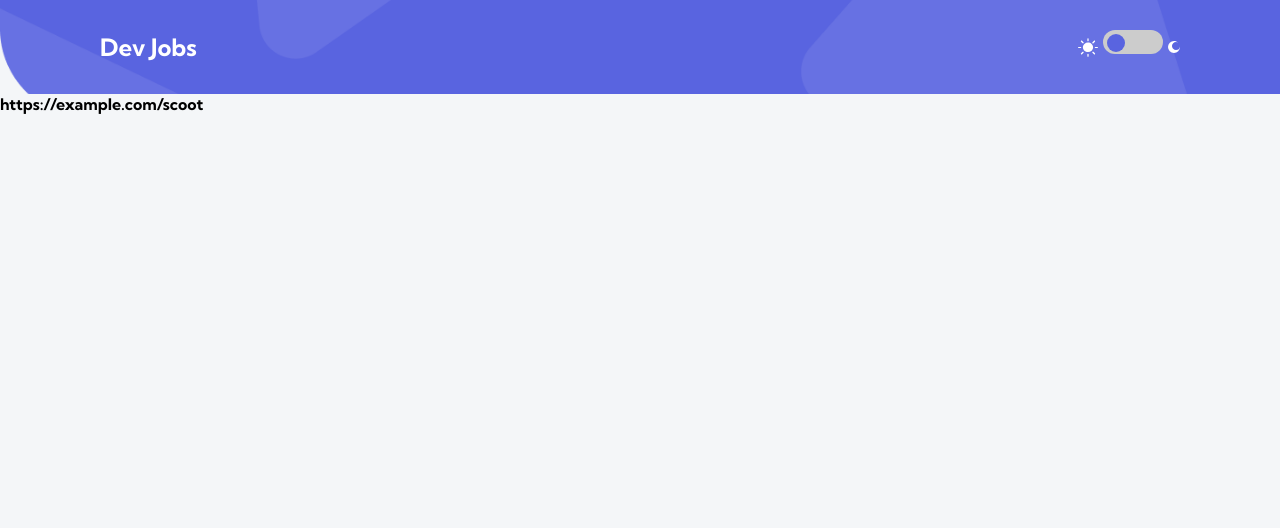
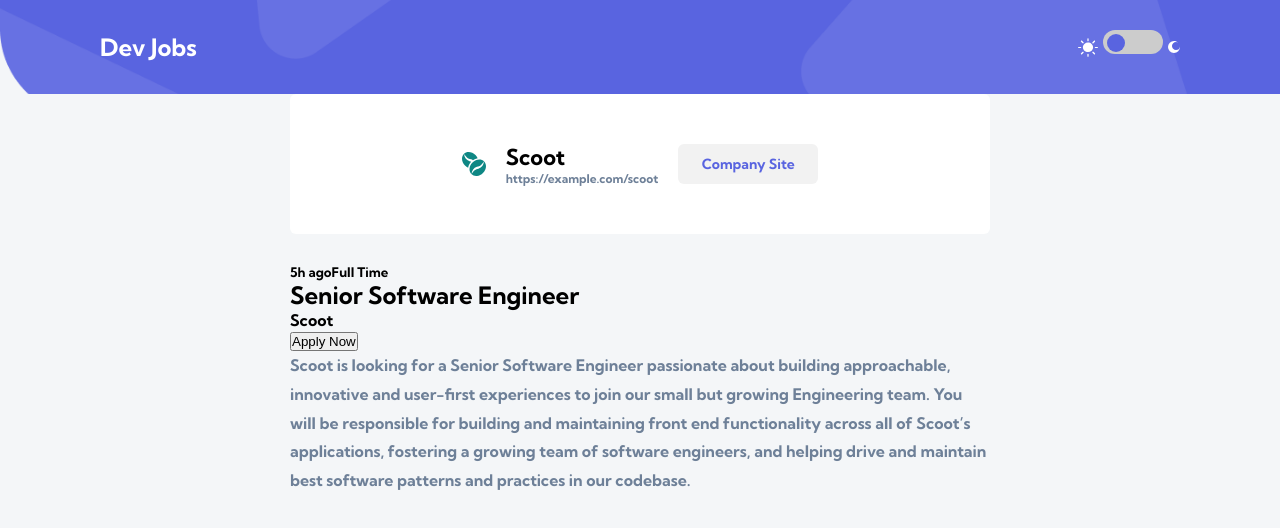
Before and after one commit to mariamdatuka/dev-jobs-app, a React (Vite) app: page /jobDetails/1 in a window 1280 px wide. Shown: the top 528 px of the page. Built offline with nearby package versions, Linux system fonts and the light colour scheme.

Commit message:
finish theme mode

```diff
--- a/src/App.tsx
+++ b/src/App.tsx
@@ -1,6 +1,6 @@
 import React, { createContext } from 'react'
 import Home from './Pages/Home/Home'
-import { GlobalStyles } from './GlobalStyles'
+import  {GlobalStyles}  from './GlobalStyles'
 import {RouterProvider, createRoutesFromElements, Route, createBrowserRouter} from 'react-router-dom'
 import JobDetails from './Pages/Details/JobDetails'
 import Root from './Pages/Root'
@@ -10,7 +10,7 @@
 
 interface themeType{
   isDark:boolean;
-  handleToggle:()=>void;
+  handleToggle?:()=>void;
 }
 
 export const themeContext=createContext<themeType>({}as themeType);
@@ -37,7 +37,7 @@
     <>
      <themeContext.Provider value={{isDark,handleToggle}}>
       <RouterProvider router={router}/>
-      <GlobalStyles/>
+      <GlobalStyles isDark={isDark}/>
       </themeContext.Provider>
     </>
   )
--- a/src/GlobalStyles.ts
+++ b/src/GlobalStyles.ts
@@ -1,6 +1,6 @@
 import { createGlobalStyle } from "styled-components";
 
-export const GlobalStyles=createGlobalStyle`
+  export const GlobalStyles=createGlobalStyle<{isDark:boolean}>`
    *{
      margin:0;
      padding:0;
@@ -8,7 +8,7 @@
    }
    body{
      height:100vh;
-     background-color:#F4F6F8;
+     background-color:${props=>props.isDark?' #060608':'#F4F6F8'};
      font-family: 'Kumbh Sans', sans-serif;
    }
 `
--- a/src/Pages/Details/JobDetails.tsx
+++ b/src/Pages/Details/JobDetails.tsx
@@ -1,5 +1,7 @@
 import {useParams} from 'react-router-dom'
 import {Job} from '../../Types'
+import logo from '../../assets/logos/coffeeroasters.svg';
+import {BasicInfo,Wrapper,Button,MoreInfo,Description} from './Styles'
 
 interface Props{
   filteredData:Job[]
@@ -14,13 +16,31 @@
 
   return (
      <>
-       <div>
+
          {data.map((job)=>(
-           <div key={job.id}>
-              {job.website}
-           </div>
+           <Wrapper key={job.id}>
+              <BasicInfo>
+                 <img src={logo} alt='logo'/>
+                 <div>
+                   <h3>{job.company}</h3>
+                   <h4>{job.website}</h4>
+                 </div>
+                 <Button>Company Site</Button>
+              </BasicInfo>
+             <MoreInfo>
+                 <div>
+                   <div>
+                     <h5>{job.postedAt}<span>{job.contract}</span></h5>
+                     <h2>{job.position}</h2>
+                     <p>{job.company}</p>
+                   </div>
+                   <button>Apply Now</button>
+                 </div>
+                 <Description>{job.description}</Description>
+              </MoreInfo>
+           </Wrapper>
          ))}
-       </div>
+
      </>
   )
 }
--- a/src/Pages/Details/Styles.ts
+++ b/src/Pages/Details/Styles.ts
@@ -1 +1,50 @@
 import styled from "styled-components";
+
+export const BasicInfo=styled.div`
+  display:flex;
+  align-items:center;
+  justify-content:center;
+  gap:20px;
+  background-color:#fff;
+  width:700px;
+  height:140px;
+  border-radius:6px;
+  margin-bottom:30px;
+  padding:0 50px;
+
+  & h3{
+    font-size:22px;
+  }
+  & h4{
+    font-size:12px;
+    color:#6E8098;
+  }
+`
+export const Wrapper=styled.div`
+   display:flex;
+   flex-direction:column;
+   align-items:center;
+   justify-content:center;
+`
+export const Button=styled.div`
+    border:none;
+    border-radius:6px;
+    color:#5964E0;
+    font-family:inherit;
+    font-size:14px;
+    height:40px;
+    width:140px;
+    display:flex;
+    align-items:center;
+    justify-content:center;
+    background-color:#f2f2f2;
+    cursor:pointer;
+`
+export const MoreInfo=styled.div`
+`
+export const Description=styled.p`
+ width:700px;
+ color:#6E8098;
+ line-height:1.8;
+
+`
--- a/src/Pages/Home/Home.tsx
+++ b/src/Pages/Home/Home.tsx
@@ -2,6 +2,8 @@
 import {GridContainer,SearchInput,GridItem, LocationInput, CheckInput, SearchButton,Form,Mobile} from './Styles'
 import { useState } from 'react'
 import {Job} from '../../Types'
+import {themeContext} from '../../App'
+import { useContext } from 'react'
 
 interface Props{
   filteredData:Job[],
@@ -12,6 +14,8 @@
 const [singleJob,setSingleJob]=useState<string>('');
 const [location,setLocation]=useState<string>('');
 const [checked, setChecked]=useState<boolean>(false);
+
+const {isDark}=useContext(themeContext);
 
 const handleJobInput=(e: React.ChangeEvent<HTMLInputElement>)=>{
   setSingleJob(e.target.value);
@@ -46,15 +50,15 @@
   return (
     <>
     <Form onSubmit={searchJob}>
-     <GridContainer>
+     <GridContainer isDark={isDark}>
       <GridItem>
-        <SearchInput value={singleJob} onChange={handleJobInput}type='text' placeholder='Filter by title, companies, expertise…'/>
+        <SearchInput isDark={isDark} value={singleJob} onChange={handleJobInput}type='text' placeholder='Filter by title, companies, expertise…'/>
       </GridItem>
       <GridItem>
-        <LocationInput value={location} onChange={handleLocationInput} type='text' placeholder='Filter by location'/>
+        <LocationInput isDark={isDark} value={location} onChange={handleLocationInput} type='text' placeholder='Filter by location'/>
       </GridItem>
       <GridItem>
-        <CheckInput>
+        <CheckInput isDark={isDark}>
             <input type="checkbox" name="checkbox" checked={checked} onChange={e => setChecked(e.target.checked)}/>
             <label>Full Time</label>
         </CheckInput>
@@ -62,7 +66,7 @@
       </GridItem>
      </GridContainer>
      <Mobile>
-        <SearchInput value={singleJob} onChange={handleJobInput}type='text' placeholder='Filter by title, companies, expertise…'/>
+        <SearchInput isDark={isDark} value={singleJob} onChange={handleJobInput}type='text' placeholder='Filter by title, companies, expertise…'/>
       </Mobile>
     </Form>
    <Vacancy filteredData={filteredData}/>
--- a/src/Pages/Home/Styles.ts
+++ b/src/Pages/Home/Styles.ts
@@ -3,6 +3,9 @@
 import locationIcon from '../../assets/desktop/icon-location.svg'
 import icon from '../../assets/light.png';
 
+interface Props{
+  isDark:boolean
+}
 
 //SEARCH INPUTS
 export const Form=styled.form`
@@ -10,10 +13,10 @@
   align-items:center;
   justify-content:center;
 `
-export const GridContainer=styled.div`
+export const GridContainer=styled.div<Props>`
   display:grid;
   grid-template-columns:1.5fr 1fr 1fr;
-  background-color:#FFF;
+  background-color: ${props => props.isDark ? '#19202D' : '#fff'};
   border-radius:8px;
 
   &>div:last-child{
@@ -43,7 +46,7 @@
   background-color: #ccc;
 }
 `
-export const SearchInput=styled.input`
+export const SearchInput=styled.input<Props>`
   padding:20px 20px 20px 25px;
   background-image: url(${searchIcon});
   background-repeat: no-repeat;
@@ -52,6 +55,7 @@
   border: none;
   height:50px;
   width:300px;
+  background-color: ${props => props.isDark ? '#19202D' : '#fff'};
 
   &:focus {
   outline: none;
@@ -70,7 +74,7 @@
   border-radius:8px;
 }
 `
-export const LocationInput=styled.input`
+export const LocationInput=styled.input<Props>`
   padding:20px 20px 20px 25px;
   background-image: url(${locationIcon});
   background-repeat: no-repeat;
@@ -79,6 +83,7 @@
   border: none;
   height:50px;
   width:300px;
+  background-color: ${props => props.isDark ? '#19202D' : '#fff'};
 
   &:focus {
   outline: none;
@@ -92,12 +97,13 @@
     width:200px;
  }
 `
-export const CheckInput=styled.div`
+export const CheckInput=styled.div<Props>`
  display:flex;
  align-items:flex-start;
  gap:5px;
   & label {
     font-size:14px;
+    color: ${props => props.isDark ? '#fff' : '#19202D'};
   }
   & input[type="checkbox"] {
     width: 15px;
--- a/src/components/Styles.ts
+++ b/src/components/Styles.ts
@@ -1,15 +1,18 @@
 import styled from "styled-components";
 
+interface Props{
+   isDark:boolean;
+}
 
-export const Fieldset=styled.fieldset`
+export const Fieldset=styled.fieldset<Props>`
  width:300px;
  height:200px;
  padding:20px;
  margin-left:20px;
  margin-top:30px;
- background-color:#fff;
  border:none;
  border-radius:8px;
+ background-color: ${props => props.isDark ? '#19202D' : '#fff'};
 
  & img{
     background-color:red;
@@ -27,7 +30,7 @@
   }
  & button{
     border:none;
-    color: #6E8098;
+    color:${props=>props.isDark?'#fff':'#6E8098'};
     background:none;
     font-family:inherit;
     font-size:16px;
@@ -39,7 +42,6 @@
    display:grid;
    grid-template-columns:repeat(3, 1fr);
    place-items:center;
-
    @media screen and (max-width:999px){
       grid-template-columns:repeat(2, 1fr);
    }
--- a/src/components/Vacancy.tsx
+++ b/src/components/Vacancy.tsx
@@ -2,6 +2,8 @@
 import { useNavigate } from 'react-router-dom';
 import {Job} from '../Types'
 import icon from '../assets/logos/scoot.svg'
+import { useContext } from 'react';
+import {themeContext} from '../App'
 
 interface Data{
   filteredData:Job[]
@@ -12,13 +14,14 @@
   const jobNavigate=(id:number)=>{
     navigate(`/jobdetails/${id}`)
   }
+
+  const {isDark}=useContext(themeContext)
   return (
     <>
     <GridContainer>
     {
       filteredData.map((job)=>(
-
-        <Fieldset key={job.id}>
+        <Fieldset key={job.id} isDark={isDark}>
         <legend>
           <img src={icon} alt='icon'/>
         </legend>
```
Also changed, not shown: 1 other file (tests, documents, lock files or other folders).
